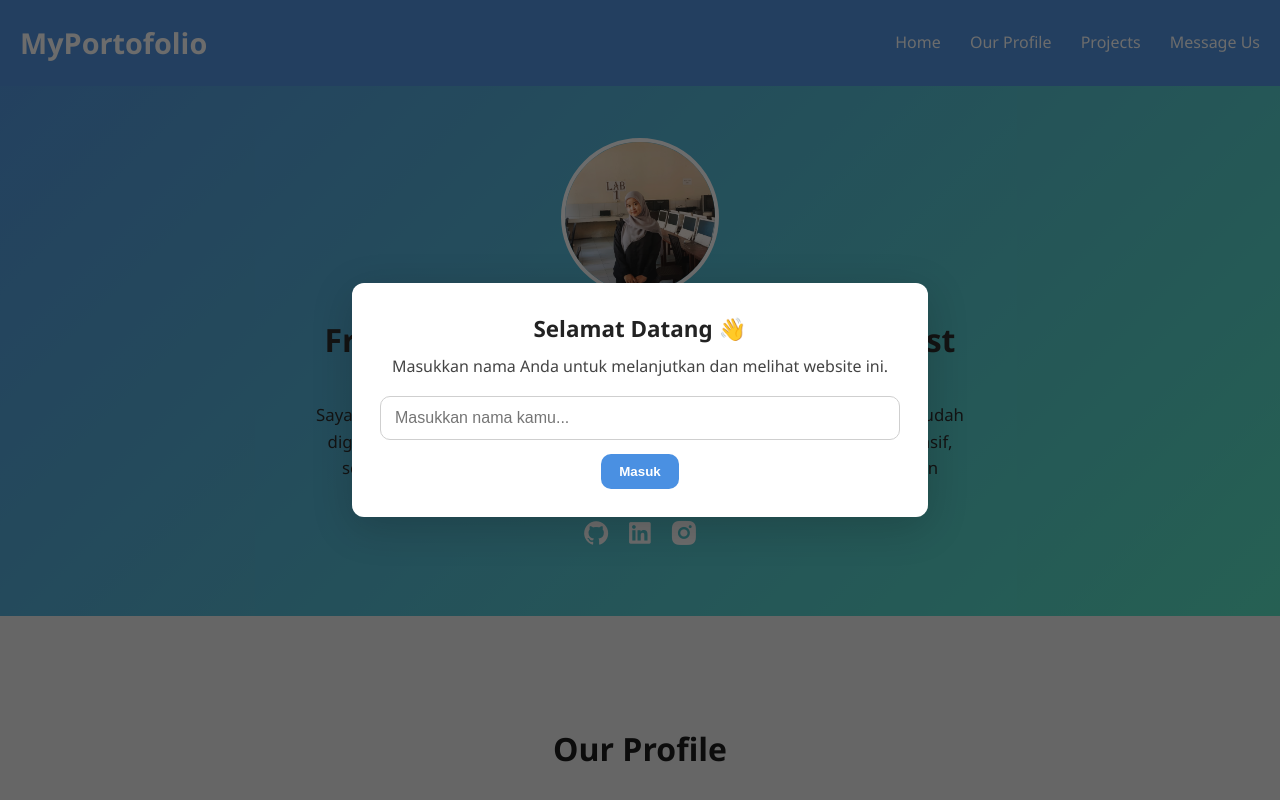
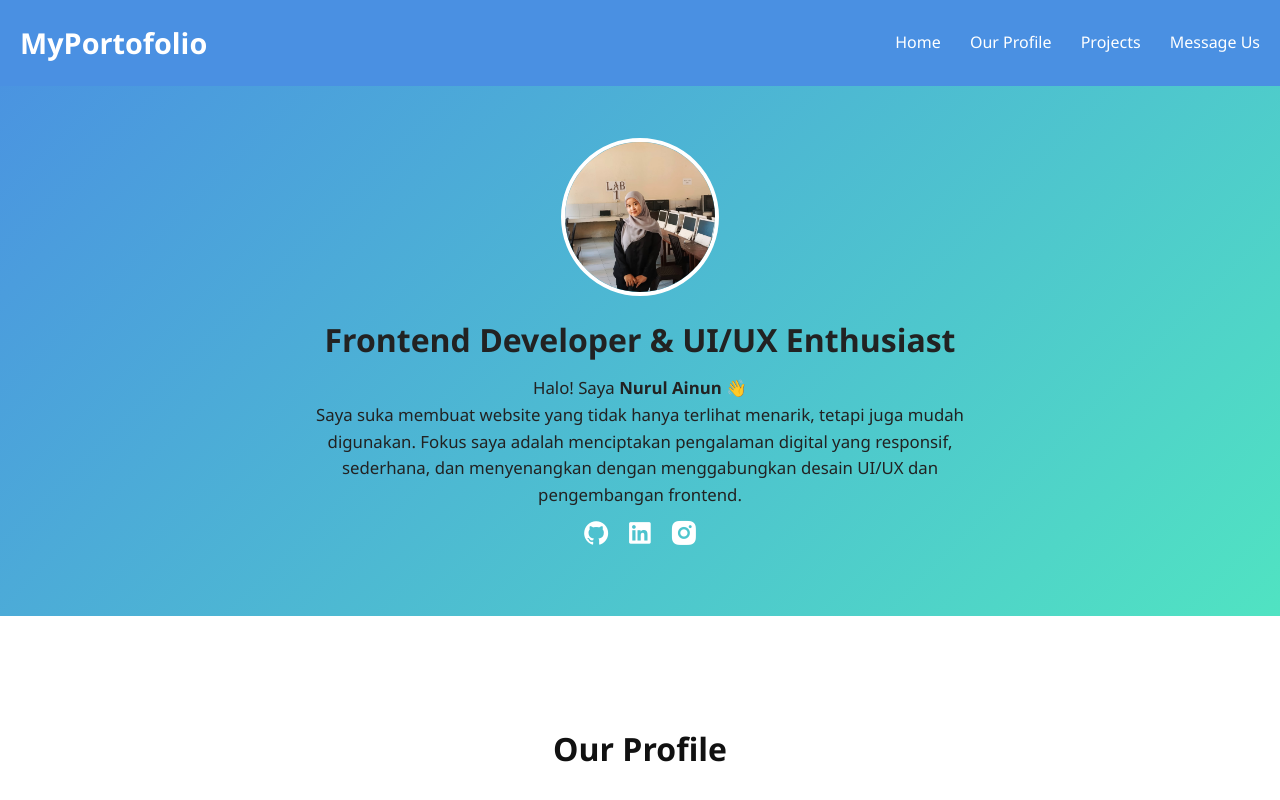
Before and after one commit to nrulainun235/CodingCamp-17Nov25-NurulAinun, a plain HTML site: page index.html in a window 1280 px wide. Shown: the top 800 px of the page. Drawn offline with nearby package versions, Linux system fonts and the light colour scheme.

Commit message:
update proyek

```diff
--- a/index.html
+++ b/index.html
@@ -8,20 +8,6 @@
     <link href="https://cdn.jsdelivr.net/npm/remixicon/fonts/remixicon.css" rel="stylesheet">
 </head>
 <body>
-    <div id="gate-modal" class="gate-modal" role="dialog" aria-modal="true" aria-labelledby="gate-title" aria-hidden="true">
-        <div class="gate-card" role="document">
-            <h2 id="gate-title">Selamat Datang 👋</h2>
-            <p>Masukkan nama Anda untuk melanjutkan dan melihat website ini.</p>
-
-            <form id="gate-form" novalidate>
-                <label for="visitor-name" class="visually-hidden">Nama</label>
-                <input id="visitor-name" name="name" type="text" placeholder="Masukkan nama kamu..." autocomplete="name" required />
-                <div class="gate-actions">
-                    <button type="submit" id="gate-submit">Masuk</button>
-                </div>
-            </form>
-        </div>
-    </div>
 
     <nav class="navbar">
         <div class="container navbar-container">
@@ -37,7 +23,7 @@
         </div>
     </nav>
 
-    <section class="hero fade-in" id="home">
+    <section class="hero" id="home">
         <div class="container">
             <img src="assets/home.jpg" alt="Foto Profil">
             <h2>Frontend Developer & UI/UX Enthusiast</h2>
--- a/script.js
+++ b/script.js
@@ -13,34 +13,6 @@ document.addEventListener("DOMContentLoaded", () => {
 
     faders.forEach(fader => appearOnScroll.observe(fader));
 
-    const gateModal = document.getElementById("gate-modal");
-    const gateForm = document.getElementById("gate-form");
-    const nameInput = document.getElementById("visitor-name");
-
-    const savedName = localStorage.getItem("visitorName");
-    if (!savedName) {
-        gateModal.setAttribute("aria-hidden", "false");
-        document.body.classList.add("modal-open");
-    } else {
-        gateModal.setAttribute("aria-hidden", "true");
-        document.body.classList.remove("modal-open");
-    }
-
-    gateForm.addEventListener("submit", (e) => {
-        e.preventDefault();
-        const name = nameInput.value.trim();
-
-        if (!name) return alert("Nama tidak boleh kosong 😊");
-
-        localStorage.setItem("visitorName", name);
-        gateModal.style.opacity = "0";
-        gateModal.style.pointerEvents = "none";
-
-        setTimeout(() => {
-            gateModal.setAttribute("aria-hidden", "true");
-            document.body.classList.remove("modal-open");
-            alert(`👋 Halo, ${name}! Selamat datang di website saya 😊`);
-        }, 400);
-    });
+    alert("👋 Selamat berkunjung di website saya 😊");
 
 });
--- a/style.css
+++ b/style.css
@@ -1,9 +1,3 @@
-body.no-scroll {
-  overflow: hidden;
-  height: 100vh;
-  touch-action: none;
-}
-
 html {
   overscroll-behavior: contain;
 }
@@ -183,6 +177,7 @@ a { text-decoration: none; color: inherit; }
 }
 
 .project-grid {
+  background:#f0f0f0;
   display:grid;
   grid-template-columns:repeat(auto-fit, minmax(250px,1fr));
   gap:30px;
@@ -268,9 +263,7 @@ a { text-decoration: none; color: inherit; }
 section {
   padding:60px 20px;
 }
-section:nth-child(even) {
-  background:#f0f0f0;
-}
+
 h2 {
   text-align:center;
   margin-bottom:30px;
@@ -294,82 +287,6 @@ h2 {
   .hero img { width:120px; height:120px; }
 }
 
-.gate-modal {
-  position: fixed;
-  inset: 0;
-  display: grid;
-  place-items: center;
-  background: rgba(10, 10, 10, 0.6);
-  z-index: 9999;
-  padding: 20px;
-  transition: opacity 0.25s ease;
-  pointer-events: auto;
-  overflow: hidden;
-  transition: opacity .4s ease;
-}
-
-.gate-modal[aria-hidden="false"] {
-  visibility: visible !important;
-  opacity: 1 !important;
-  display: grid !important;
-  pointer-events: auto;
-  opacity: 0;
-  pointer-events: none;
-}
-
-.gate-card {
-  width: 100%;
-  max-width: 520px;
-  background: #ffffff;
-  border-radius: 12px;
-  padding: 28px;
-  box-shadow: 0 10px 40px rgba(0,0,0,0.18);
-  text-align: center;
-}
-
-.gate-card h2 {
-  margin: 0 0 8px;
-  font-size: 1.4rem;
-  color: #222;
-}
-
-.gate-card p {
-  margin: 0 0 18px;
-  color: #444;
-  line-height: 1.4;
-}
-
-#visitor-name {
-  width: 100%;
-  padding: 12px 14px;
-  border-radius: 10px;
-  border: 1px solid #cfcfcf;
-  font-size: 1rem;
-  margin-bottom: 14px;
-  box-sizing: border-box;
-}
-
-#visitor-name:focus {
-  outline: 2px solid rgba(74, 144, 226, 0.25);
-  border-color: #4a90e2;
-}
-
-.gate-actions {
-  display: flex;
-  justify-content: center;
-}
-
-#gate-submit {
-  background: #4a90e2;
-  color: #fff;
-  border: none;
-  padding: 10px 18px;
-  border-radius: 10px;
-  font-weight: 600;
-  cursor: pointer;
-  transition: transform .12s ease, background .12s ease;
-}
-#gate-submit:hover { transform: translateY(-3px); background: #3b7fc3; }
 
 .visually-hidden {
   position: absolute !important;
@@ -378,9 +295,3 @@ h2 {
   clip: rect(1px, 1px, 1px, 1px);
   white-space: nowrap;
 }
-
-.gate-welcome {
-  margin-top: 10px;
-  color: #333;
-  font-size: 0.95rem;
-}
```
Also changed, not shown: assets/mini_app.png (deleted), assets/mini_web.png (deleted), assets/ui_mokup.jpg (deleted).
